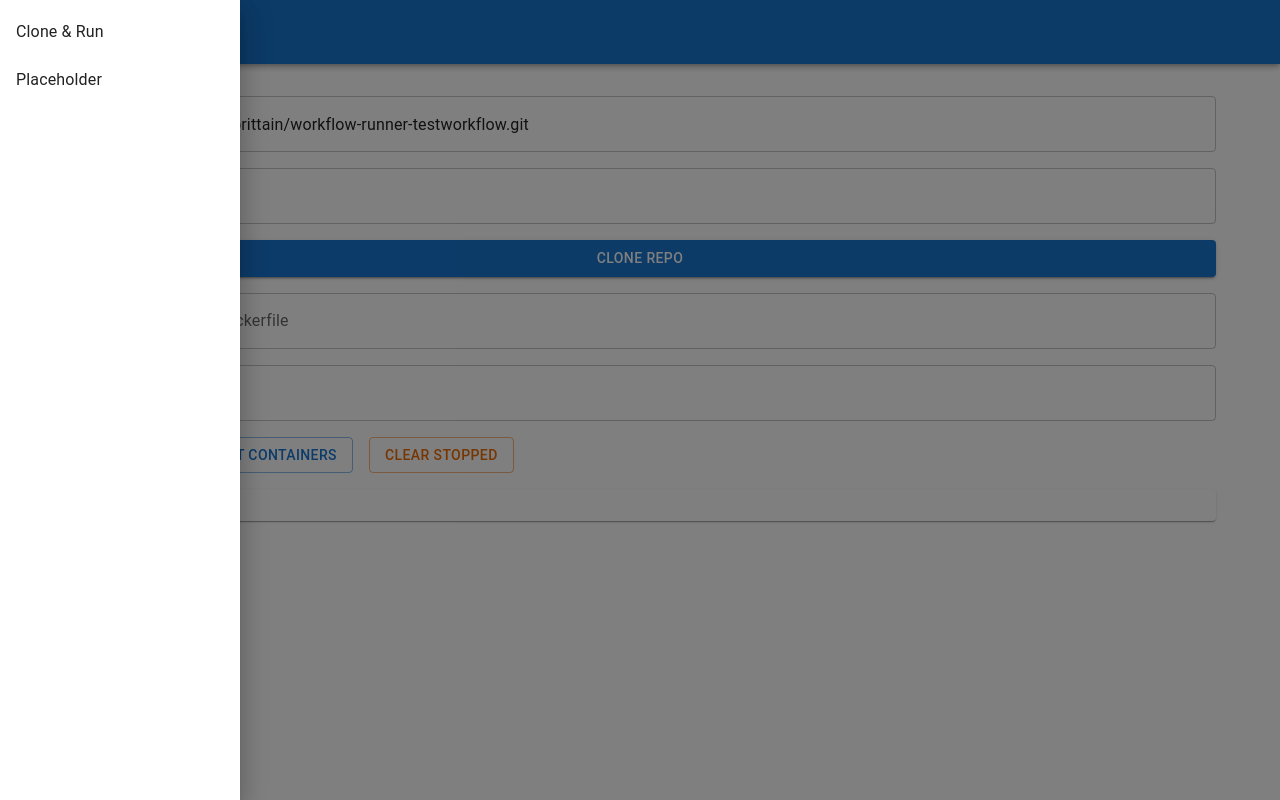
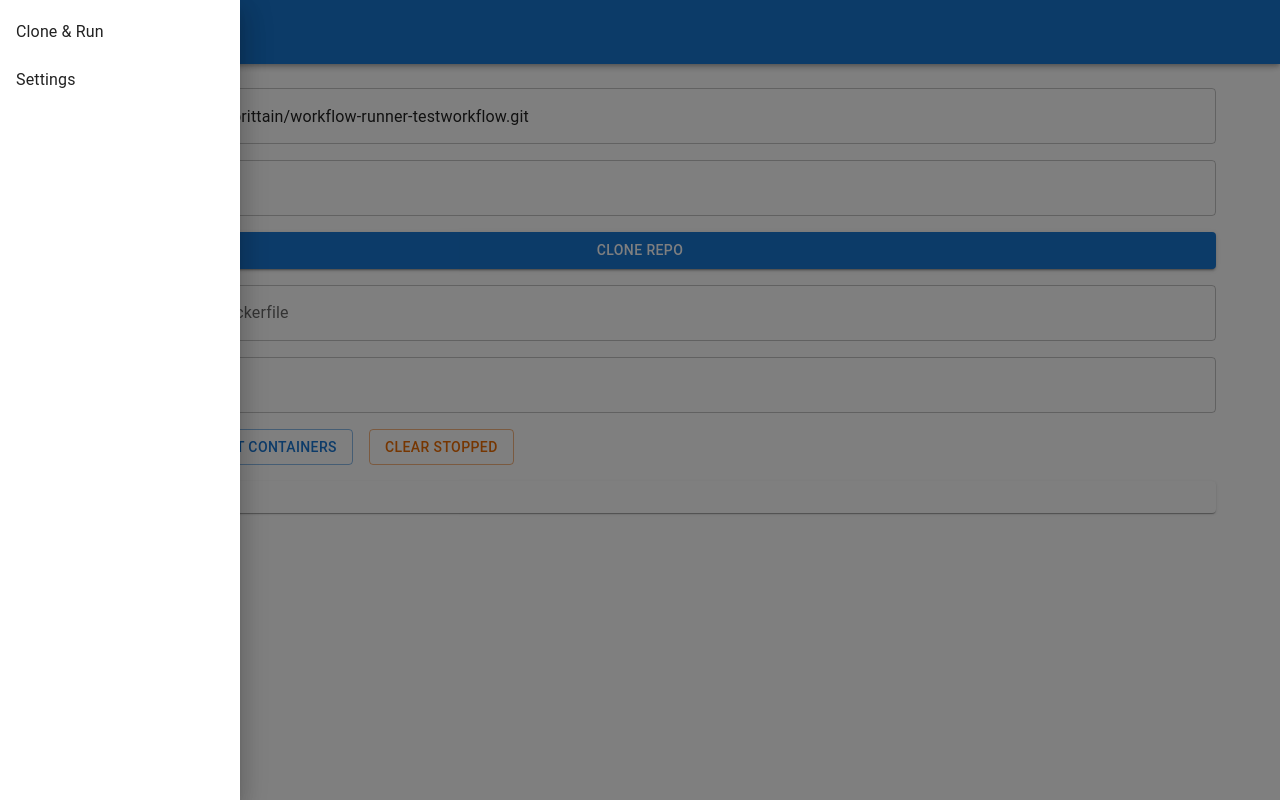
Before and after one commit to jsbrittain/GLACIER, a React (Vite) app: page / in a window 1280 px wide. Both pictures are taken after a click on the button 32 px from the left and 32 px from the top of the page. Built offline with nearby package versions, Linux system fonts and the light colour scheme; some icons are missing.

Commit message:
Add Settings page and Dark Mode toggle

```diff
--- a/src/renderer/App.jsx
+++ b/src/renderer/App.jsx
@@ -1,5 +1,5 @@
-// File: src/renderer/App.jsx
-import React, { useState } from 'react';
+import React, { useState, useMemo } from 'react';
+import { createTheme, ThemeProvider } from '@mui/material/styles';
 import {
   AppBar,
   Box,
@@ -15,8 +15,9 @@ import {
   Typography
 } from '@mui/material';
 import MenuIcon from '@mui/icons-material/Menu';
-import WorkflowPage from './pages/WorkflowPage';
-import PlaceholderPage from './pages/PlaceholderPage';
+import { CssBaseline } from '@mui/material';
+import WorkflowPage from './pages/Workflow';
+import SettingsPage from './pages/Settings';
 
 const defaultRepoUrl = 'https://github.com/jsbrittain/workflow-runner-testworkflow.git';
 const defaultImageName = 'testworkflow';
@@ -29,6 +30,17 @@ export default function App() {
   const [output, setOutput] = useState('');
   const [drawerOpen, setDrawerOpen] = useState(false);
   const [view, setView] = useState('workflow');
+  const [darkMode, setDarkMode] = useState(false);
+
+  const theme = useMemo(
+    () =>
+      createTheme({
+        palette: {
+          mode: darkMode ? 'dark' : 'light'
+        }
+      }),
+    [darkMode]
+  );
 
   const handleClone = async () => {
     const result = await window.electronAPI.cloneRepo(repoUrl, targetDir);
@@ -52,6 +64,8 @@ export default function App() {
   };
 
   return (
+    <ThemeProvider theme={theme}>
+      <CssBaseline />
       <Box sx={{ display: 'flex' }}>
         <AppBar position="fixed">
           <Toolbar>
@@ -79,11 +93,11 @@ export default function App() {
               <ListItem
                 button
                 onClick={() => {
-                setView('placeholder');
+                  setView('settings');
                   setDrawerOpen(false);
                 }}
               >
-              <ListItemText primary="Placeholder" />
+                <ListItemText primary="Settings" />
               </ListItem>
             </List>
           </Box>
@@ -108,9 +122,10 @@ export default function App() {
               onClear={handleClear}
             />
           ) : (
-          <PlaceholderPage />
+            <SettingsPage darkMode={darkMode} setDarkMode={setDarkMode} />
           )}
         </Box>
       </Box>
+    </ThemeProvider>
   );
 }
--- a/src/renderer/pages/PlaceholderPage.jsx
+++ /dev/null
@@ -1,11 +0,0 @@
-import React from 'react';
-import { Container, Typography } from '@mui/material';
-
-export default function PlaceholderPage() {
-  return (
-    <Container>
-      <Typography variant="h6">Placeholder</Typography>
-      <Typography>Placeholder content.</Typography>
-    </Container>
-  );
-}
--- /dev/null
+++ b/src/renderer/pages/Settings.jsx
@@ -0,0 +1,16 @@
+import React from 'react';
+import { Container, Typography, Switch, FormControlLabel } from '@mui/material';
+
+export default function SettingsPage({ darkMode, setDarkMode }) {
+  return (
+    <Container>
+      <Typography variant="h6" gutterBottom>
+        Settings
+      </Typography>
+      <FormControlLabel
+        control={<Switch checked={darkMode} onChange={() => setDarkMode((prev) => !prev)} />}
+        label="Dark Mode"
+      />
+    </Container>
+  );
+}
```
Also changed, not shown: src/renderer/pages/Workflow.jsx (renamed from src/renderer/pages/WorkflowPage.jsx). Lines whose indentation alone changed are shown as unchanged.
